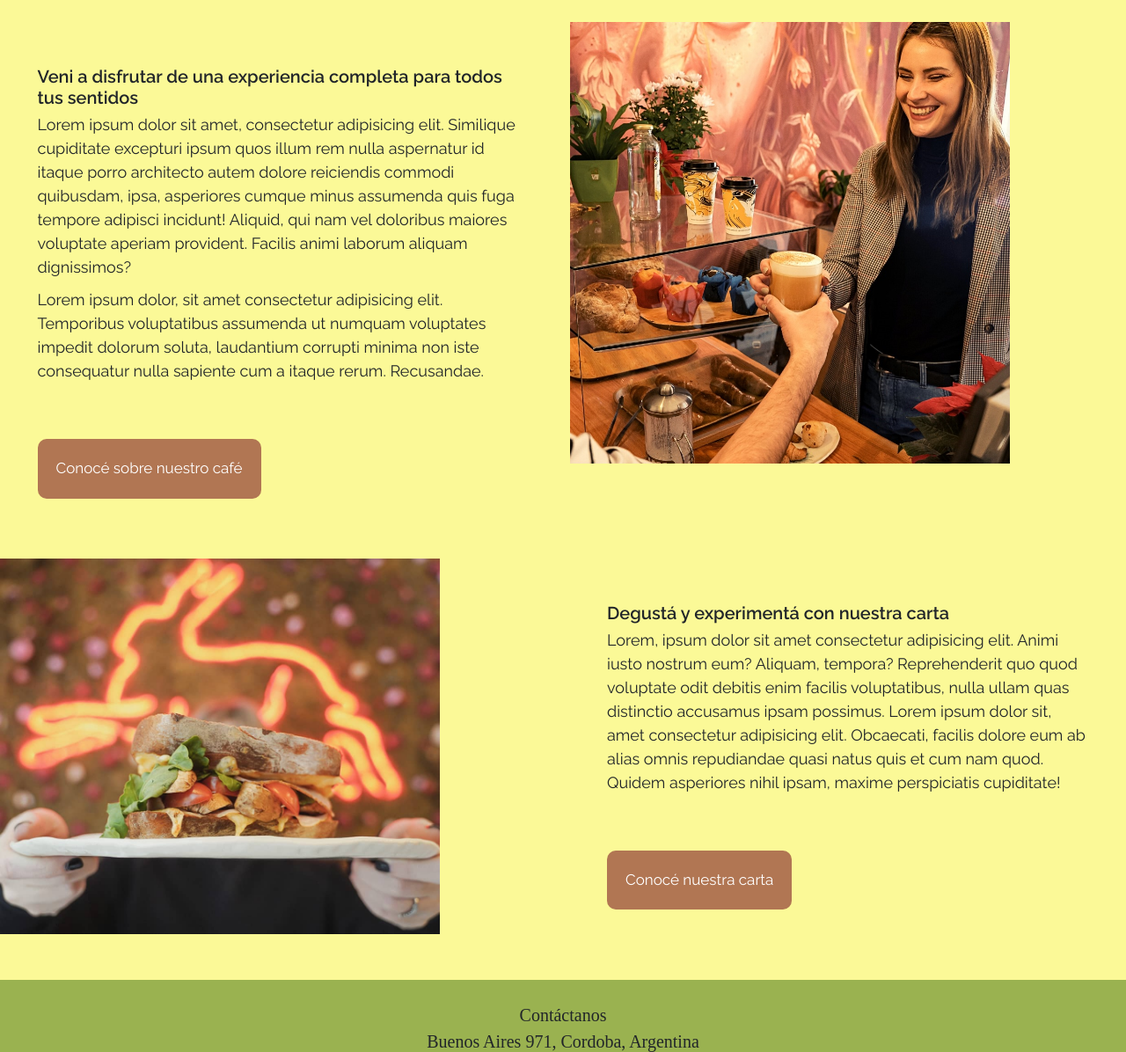
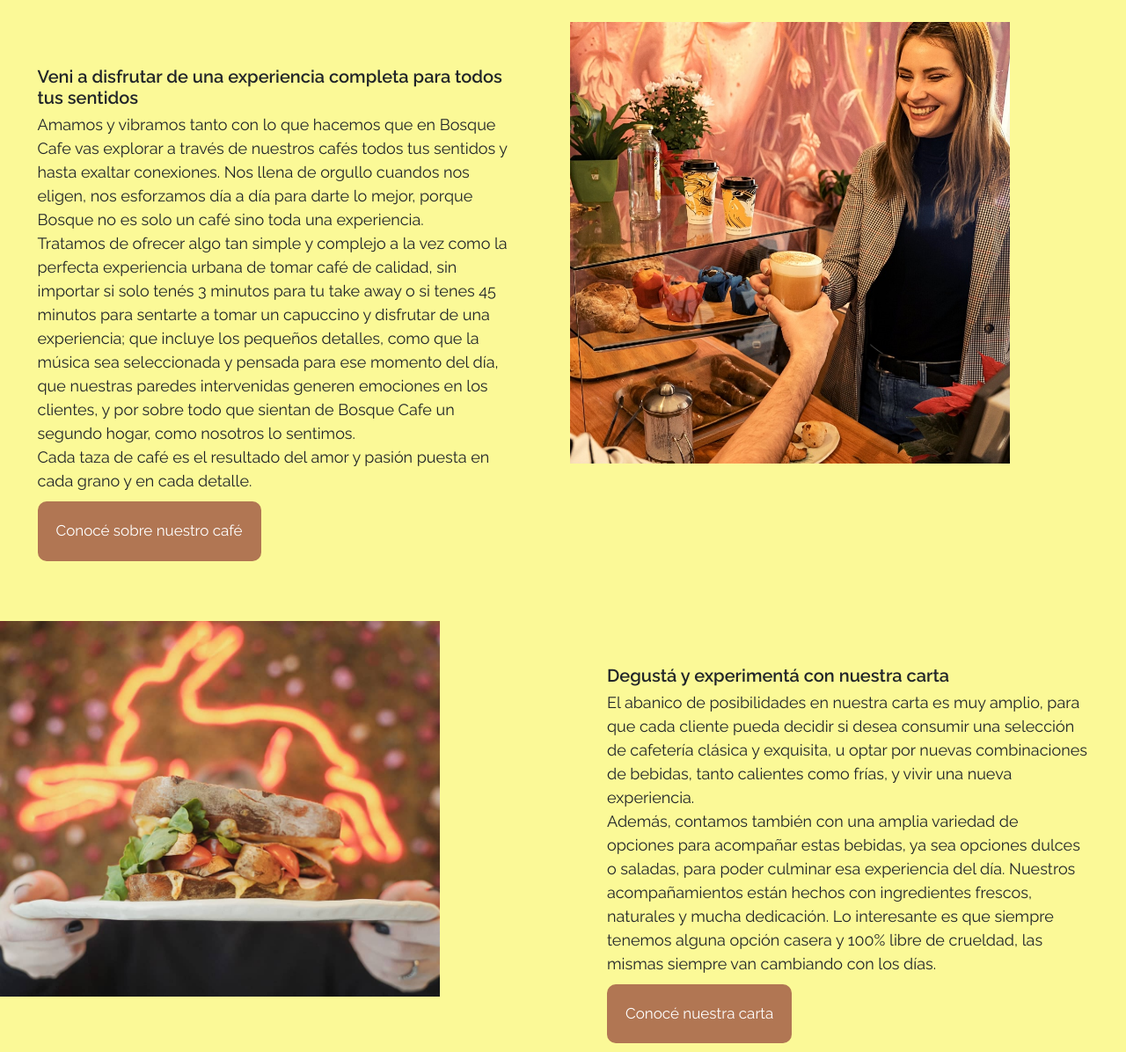
Before and after one commit to luisinascarafia/bosquecafe-proyectodesarrolloweb, a website: page html/index.html in a window 1280 px wide. Shown: the part 1141-2337 px from the top of the page at 88% size. Drawn offline with nearby package versions, Linux system fonts and the light colour scheme; a web font is replaced by a local one.

Commit message:
agg texto

```diff
--- a/html/index.html
+++ b/html/index.html
@@ -72,10 +72,13 @@
                 </div>
                 <div class="div1 col-lg-6 col-md-6 col-sm-12 col-xs-12">
                     <h3>Veni a disfrutar de una experiencia completa para todos tus sentidos</h3>
-                    <p>Lorem ipsum dolor sit amet, consectetur adipisicing elit. Similique cupiditate excepturi ipsum quos illum rem nulla aspernatur id itaque porro architecto autem dolore reiciendis commodi quibusdam, ipsa, asperiores cumque minus assumenda quis fuga tempore adipisci incidunt! Aliquid, qui nam vel doloribus maiores voluptate aperiam provident. Facilis animi laborum aliquam dignissimos?</p>
-                    <p>Lorem ipsum dolor, sit amet consectetur adipisicing elit. Temporibus voluptatibus assumenda ut numquam voluptates impedit dolorum soluta, laudantium corrupti minima non iste consequatur nulla sapiente cum a itaque rerum. Recusandae.</p>
+                    <p>Amamos y vibramos tanto con lo que hacemos que en Bosque Cafe vas explorar a través de nuestros cafés todos tus sentidos y hasta exaltar conexiones.
+                    Nos llena de orgullo cuandos nos eligen, nos esforzamos día a día para darte lo mejor, porque Bosque no es solo un café sino toda una experiencia.
                     <br>
+                    Tratamos de ofrecer algo tan simple y complejo a la vez como la perfecta experiencia urbana de tomar café de calidad, sin importar si solo tenés 3 minutos para tu take away o si tenes 45 minutos para sentarte a tomar un capuccino y disfrutar de una experiencia; que incluye los pequeños detalles, como que la música sea seleccionada y pensada para ese momento del día, que nuestras paredes intervenidas generen emociones en los clientes, y por sobre todo que sientan de Bosque Cafe un segundo hogar, como nosotros lo sentimos.
                     <br>
+                    Cada taza de café es el resultado del amor y pasión puesta en cada grano y en cada detalle.</p>
+
                     <a href="./sobrenosotros.html" class="btn" tabindex="-1" role="button" aria-disabled="true">Conocé sobre nuestro café</a>
                 </div>
                 <div class="imgDiv1 col-lg-6 col-md-6 col-sm-12 col-xs-12">
@@ -86,9 +89,11 @@
                 </div>
                 <div class="div2 col-lg-6 col-md-6 col-sm-12 col-xs-12">
                     <h3>Degustá y experimentá con nuestra carta</h3>
-                    <p>Lorem, ipsum dolor sit amet consectetur adipisicing elit. Animi iusto nostrum eum? Aliquam, tempora? Reprehenderit quo quod voluptate odit debitis enim facilis voluptatibus, nulla ullam quas distinctio accusamus ipsam possimus. Lorem ipsum dolor sit, amet consectetur adipisicing elit. Obcaecati, facilis dolore eum ab alias omnis repudiandae quasi natus quis et cum nam quod. Quidem asperiores nihil ipsam, maxime perspiciatis cupiditate!</p>
+                    <p>El abanico de posibilidades en nuestra carta es muy amplio, para que cada cliente pueda decidir si desea consumir una selección de cafetería clásica y exquisita, u optar por nuevas combinaciones de bebidas, tanto calientes como frías, y vivir una nueva experiencia.
                     <br>
-                    <br>
+                    Además, contamos también con una amplia variedad de opciones para acompañar estas bebidas, ya sea opciones dulces o saladas, para poder culminar esa experiencia del día. Nuestros acompañamientos están hechos con ingredientes frescos, naturales y mucha dedicación. Lo interesante es que siempre tenemos alguna opción casera y 100% libre de crueldad, las mismas siempre van cambiando con los días.
+                    </p>
+
                     <a href="./carta.html" class="btn" tabindex="-1" role="button" aria-disabled="true">Conocé nuestra carta</a>
                 </div>
             </div>
```
Also changed, not shown: html/galeria.html (+1 -1 lines), html/sobrenosotros.html (+7 -6 lines).
